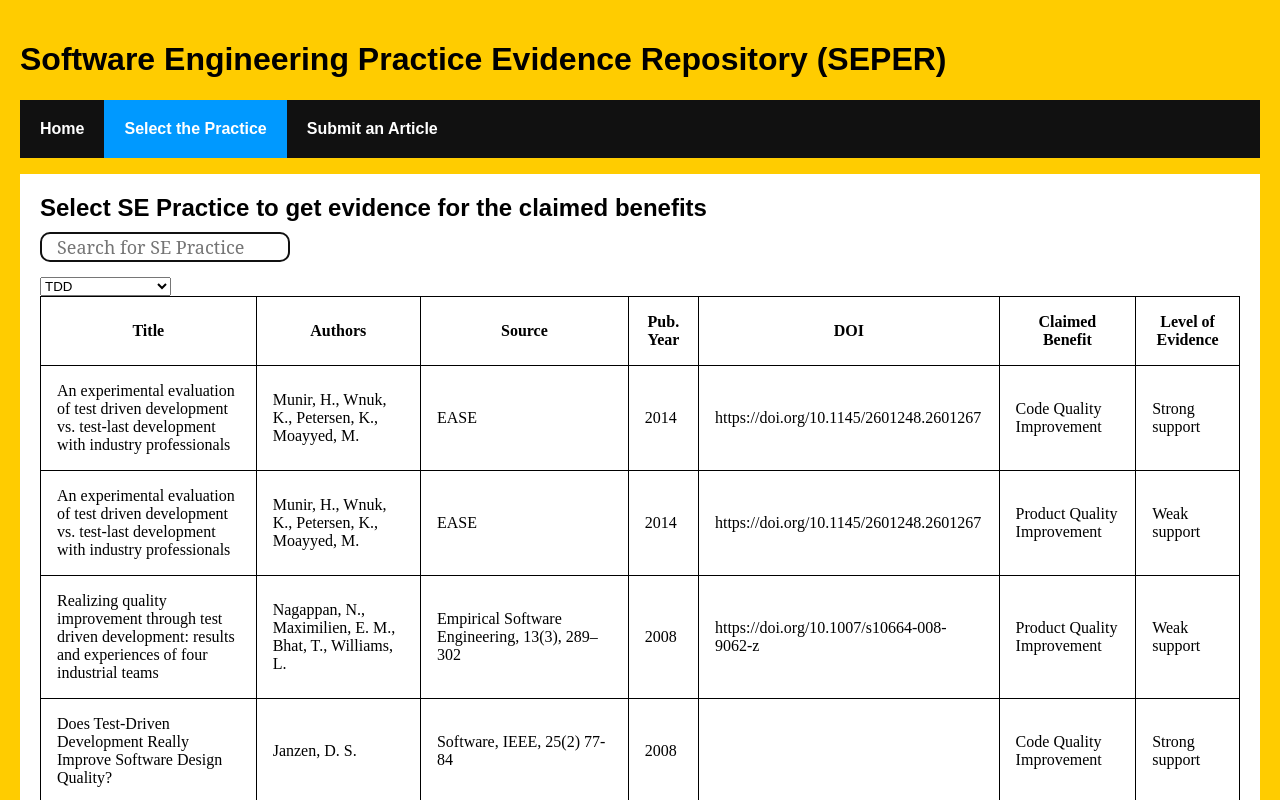
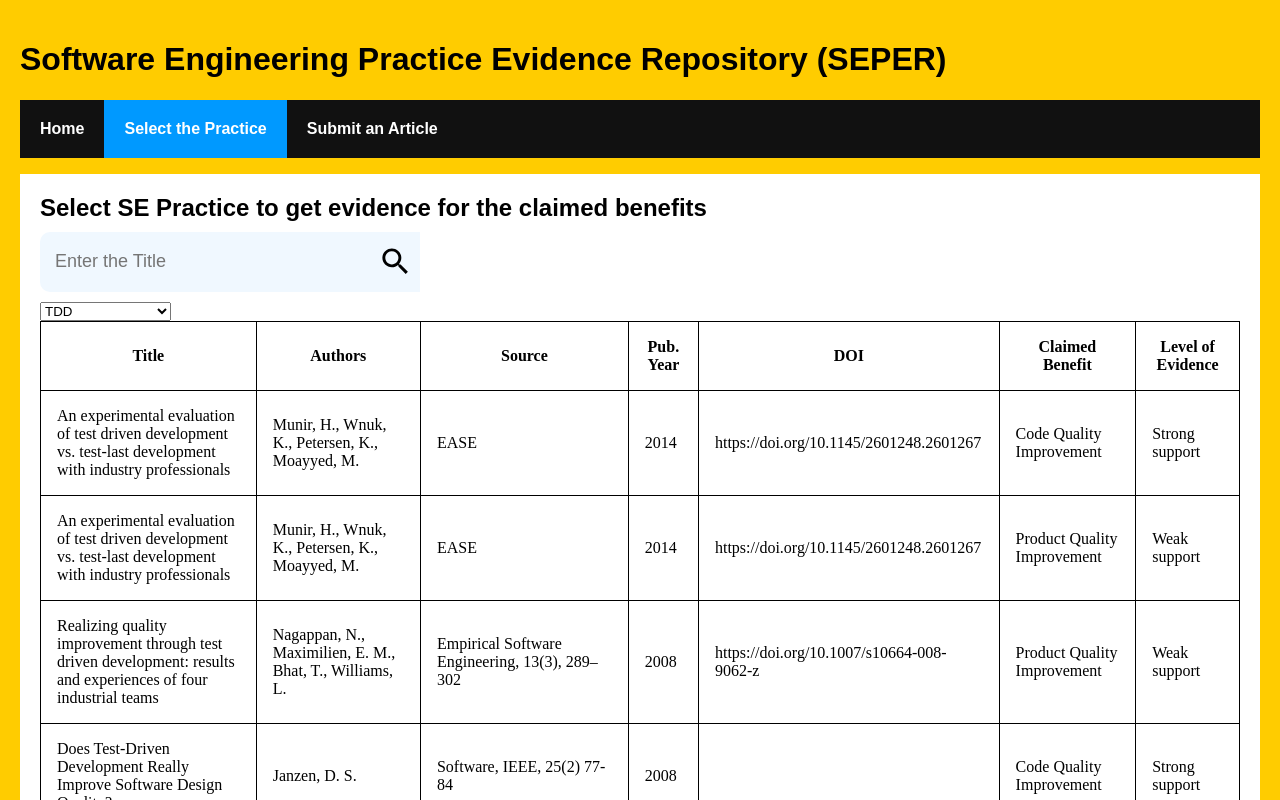
Before and after one commit to AUT-CISE-Semster2/SEPER-App, a React (Create React App) app in the folder seper-app/: page /SEPractice in a window 1280 px wide. Shown: the top 800 px of the page. Built offline with nearby package versions, Linux system fonts and the light colour scheme.

Commit message:
Adding Search box and filter functionality

```diff
--- a/seper-app/package.json
+++ b/seper-app/package.json
@@ -3,6 +3,10 @@
   "version": "0.1.0",
   "private": true,
   "dependencies": {
+    "@emotion/react": "^11.4.1",
+    "@emotion/styled": "^11.3.0",
+    "@mui/icons-material": "^5.0.1",
+    "@mui/material": "^5.0.1",
     "@testing-library/jest-dom": "^5.11.4",
     "@testing-library/react": "^11.1.0",
     "@testing-library/user-event": "^12.1.10",
--- /dev/null
+++ b/seper-app/src/components/SearchBar.css
@@ -0,0 +1,68 @@
+
+.searchInputs {
+    margin-top: 10px;
+    margin-bottom: 10px;
+    display: flex;
+}
+
+.search input {
+    background-color: aliceblue;
+    border: 0;
+    border-radius: 10px;
+    border-bottom-right-radius: 0;
+    border-top-right-radius: 0;
+    font-size: 18px;
+    padding: 15px;
+    height: 30px;
+    width: 300px;
+}
+
+.searchIcon {
+    height: 60px;
+    width: 50px;
+    background-color: aliceblue;
+    display: grid;
+    place-items: center;
+}
+
+input :focus{
+    outline: none;
+}
+
+.searchIcon svg{
+    font-size: 35px;
+}
+
+.dataResult {
+    margin-top: 5px;
+    width: 700px;
+    height: 200px;
+    background-color: aliceblue;
+    box-shadow: rgba(0, 0, 0, .35) 0px 5px 15px;
+    overflow: hidden;
+    overflow-y: auto;
+}
+
+.dataResult .dataItem {
+    width: 100%;
+    height: 50px;
+    display: flex;
+    align-items: center;
+    color: black;
+}
+
+.dataItem p{
+    margin-left: 10px;
+}
+
+.dataResult::-webkit-scrollbar{
+    display: none;
+}
+
+.dataResult div:hover{
+    background-color: aquamarine;
+}
+
+#clearButton {
+    cursor: pointer;
+}
--- /dev/null
+++ b/seper-app/src/components/SearchBar.js
@@ -0,0 +1,53 @@
+import React, {useState} from 'react'
+import './SearchBar.css'
+import SearchIcon from '@mui/icons-material/Search';
+import CloseIcon from '@mui/icons-material/Close';
+
+function SearchBar({placeholder, data}) {
+
+    const [filteredData, setFilteredData] = useState([]);
+    const [input, setInput] = useState("");
+// if there's an input in the search box display the search item if not dont display
+    const handleFilter = (event) => {
+        const searchWord = event.target.value;
+        setInput(searchWord);
+        const newFilter = data.filter((value) => {
+            return value.title.toLowerCase().includes(searchWord.toLowerCase());
+        });
+        if(searchWord ===""){
+            setFilteredData([]);
+        }else{
+            setFilteredData(newFilter);
+        }
+    };
+//function for Clearbutton to clear out input
+    const clearInput = () => {
+        setFilteredData([]);
+        setInput("");
+    };
+    return (
+        <div>
+            {/* Search Box which filter the title of the articles */}
+            <div className="search">
+                <div className="searchInputs">
+                    <input type="text" placeholder={placeholder} value={input} onChange={handleFilter}/>
+                    <div className="searchIcon">
+                        {filteredData.length === 0? <SearchIcon/> : <CloseIcon id="clearButton" onClick={clearInput}/>}
+                    </div>
+                </div>
+
+                {/* resultbox which list all the top 10 title from data */}
+                {filteredData.slice(0, 10).length !== 0 &&(
+                <div className="dataResult">
+                    {filteredData.map((value, key) => {
+                        return <div className="dataItem">
+                            <p>{value.title}</p>
+                        </div>;
+                    })}
+                </div>)}
+            </div>
+        </div>
+    )
+}
+
+export default SearchBar
--- a/seper-app/src/pages/SE-Practice.js
+++ b/seper-app/src/pages/SE-Practice.js
@@ -3,14 +3,13 @@ import Styles from "../components/tablestyle.js";
 import Table from "../components/evidencetable.js";
 import tablecolumns from "../components/tablecolumns.js";
 import Dropdown from "../components/Dropdown.js";
+import SearchBar from "../components/SearchBar.js";
 
 const SEPractice = () => {
     return (
       <div>
         <h2>Select SE Practice to get evidence for the claimed benefits</h2>
-        <div class="SEsearch-bar">
-          <input type="search" placeholder="Search for SE Practice" id="search-input"/>
-        </div>
+                <SearchBar placeholder="Enter the Title" data={articles}/>
                <Dropdown/>
                <Styles>
                  <Table
```
Also changed, not shown: 1 other file (tests, documents, lock files or other folders).
